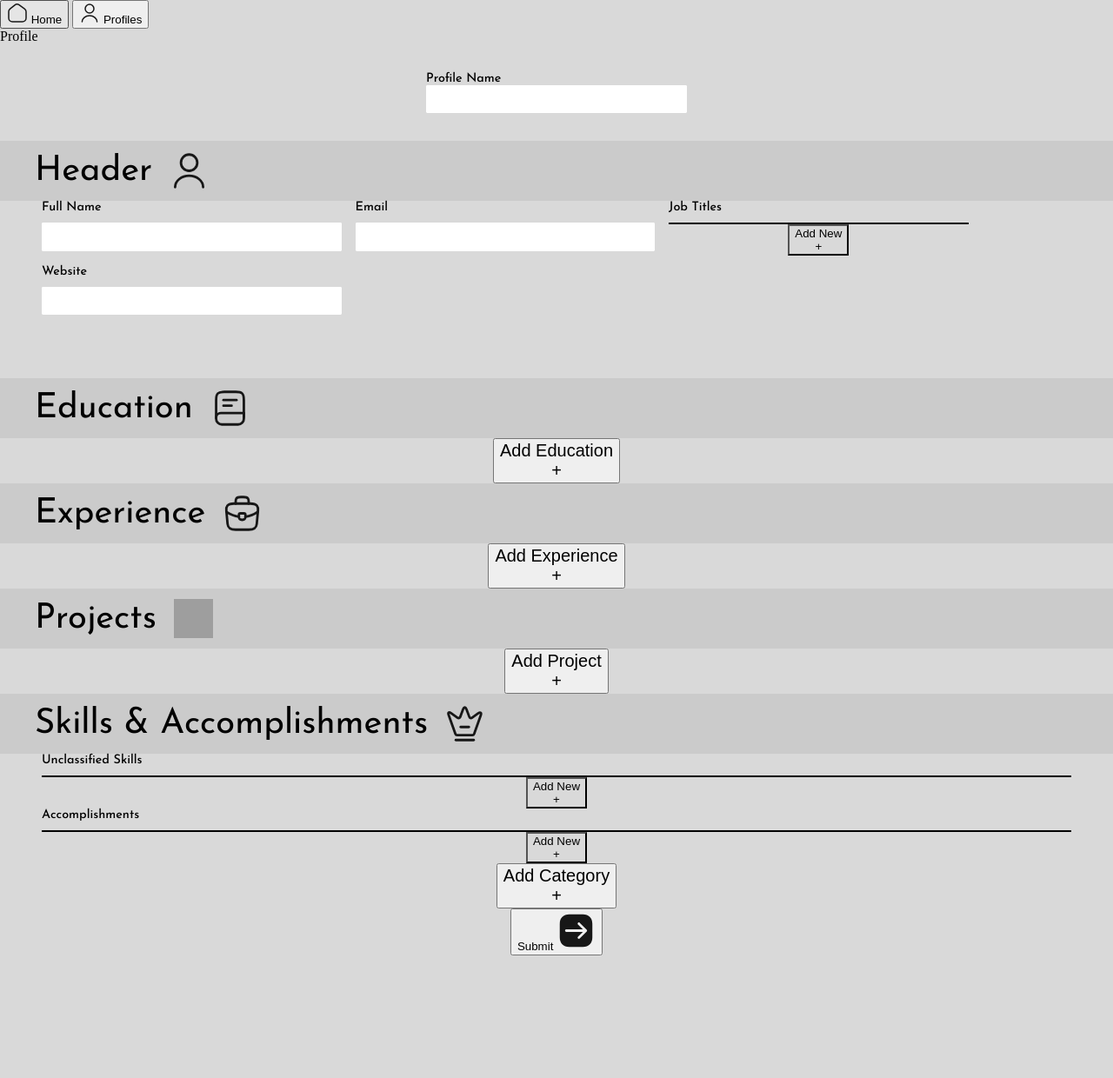
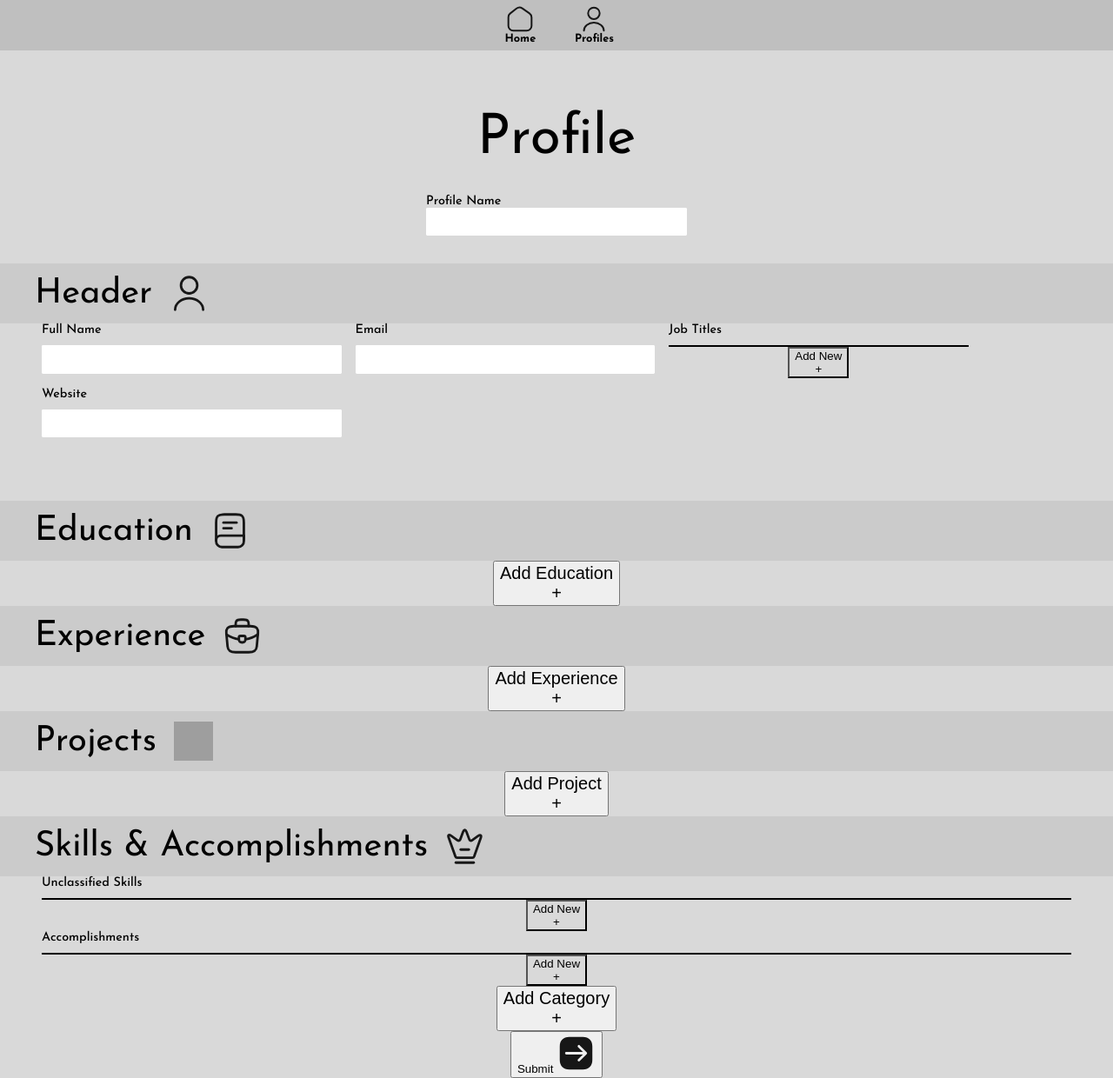
Before and after one commit to Bilal-A-G/Resume-Personalizer, a Flask app: page /profile in a window 1280 px wide. Shown: the whole page at 87% size. Before the commit the page ends 1099 px from the top, so only its background shows below. Run offline with Flask 3, Linux system fonts and the light colour scheme; parts of the project's set-up code (start-up, migrations or seed data) failed here and were passed over; grey boxes are pictures that could not be loaded.

Commit message:
Styling profile editor + css style renaming
- Styled the profile editor a bit, got the top header fixed and some fields
- Renamed the styles ending in e to em to reflect the unit and maintain consistency

```diff
--- a/static/website.css
+++ b/static/website.css
@@ -305,7 +305,7 @@ html{
     margin-right: auto;
 }
 
-.lCG-1e{
+.lCG-1em{
     gap: 1em;
     flex-direction: column;
 }
@@ -327,27 +327,27 @@ html{
     text-align: center;
 }
 
-.mt-1e{
+.mt-1em{
     margin-top: 1em;
 }
 
-.mt-2e{
+.mt-2em{
     margin-top: 2em;
 }
 
-.mt-3e{
+.mt-3em{
     margin-top: 3em;
 }
 
-.mt-4e{
+.mt-4em{
     margin-top: 4em;
 }
 
-.mr-1e{
+.mr-1em{
     margin-right: 1em;
 }
 
-.mb-2e{
+.mb-2em{
     margin-bottom: 2em;
 }
 
@@ -489,6 +489,10 @@ html{
 
 .mW-800px{
     max-width: 800px;
+}
+
+.mW-300px{
+    max-width: 300px;
 }
 
 .minH-300px{
@@ -643,18 +647,6 @@ html{
     padding-left: 1em;
 }
 
-.centerAlignedRow{
-    margin-left: auto;
-    align-items: center;
-    margin-right: auto;
-    display: flex;
-    flex-direction: column;
-    width: 100%;
-    margin-top: 2em;
-    margin-bottom: 2em;
-    max-width: 300px;
-}
-
 .rightAlignBlock{
     margin-left: auto;
     gap: 20px;
--- a/templates/profile.html
+++ b/templates/profile.html
@@ -11,14 +11,14 @@
 </head>
 
 <body>
-     <div class="stickyElement">
-        <div class="navbarPanel">
-            <button class="medButton" id="HomePage">
-                <img class="smallButtonImage" src="{{url_for('static', filename='images/Home.svg')}}">
+    <div class="st-t w-100">
+        <div class="pL-a pR-a aIRC bg-dg d-f">
+            <button class="btn" id="HomePage">
+                <img class="w-2-5em" src="{{url_for('static', filename='images/Home.svg')}}">
                 Home
             </button>
-            <button class="medButton" id="ProfilePage">
-                <img class="smallButtonImage" src="{{url_for('static', filename='images/Profile.svg')}}">
+            <button class="btn" id="ProfilePage">
+                <img class="w-2-5em" src="{{url_for('static', filename='images/Profile.svg')}}">
                 Profiles
             </button>
         </div>
@@ -31,9 +31,9 @@
             })
         </script>
     </div>
-    <div class="mainText">Profile</div>
+    <div class="mt-2em t-XL aICC aIRC d-f">Profile</div>
     <form id="profileForm">
-        <div class="centerAlignedRow">
+        <div class="mR-a mL-a aICC d-f mt-2em mb-2em mW-300px">
             <div class="profileFieldLabel">Profile Name</div>
             <input class="profileTextField" type="text" id="profileName" name="profileName" required>
         </div>
```
Also changed, not shown: templates/home.html (+14 -14 lines), templates/profileList.html (+8 -8 lines).
